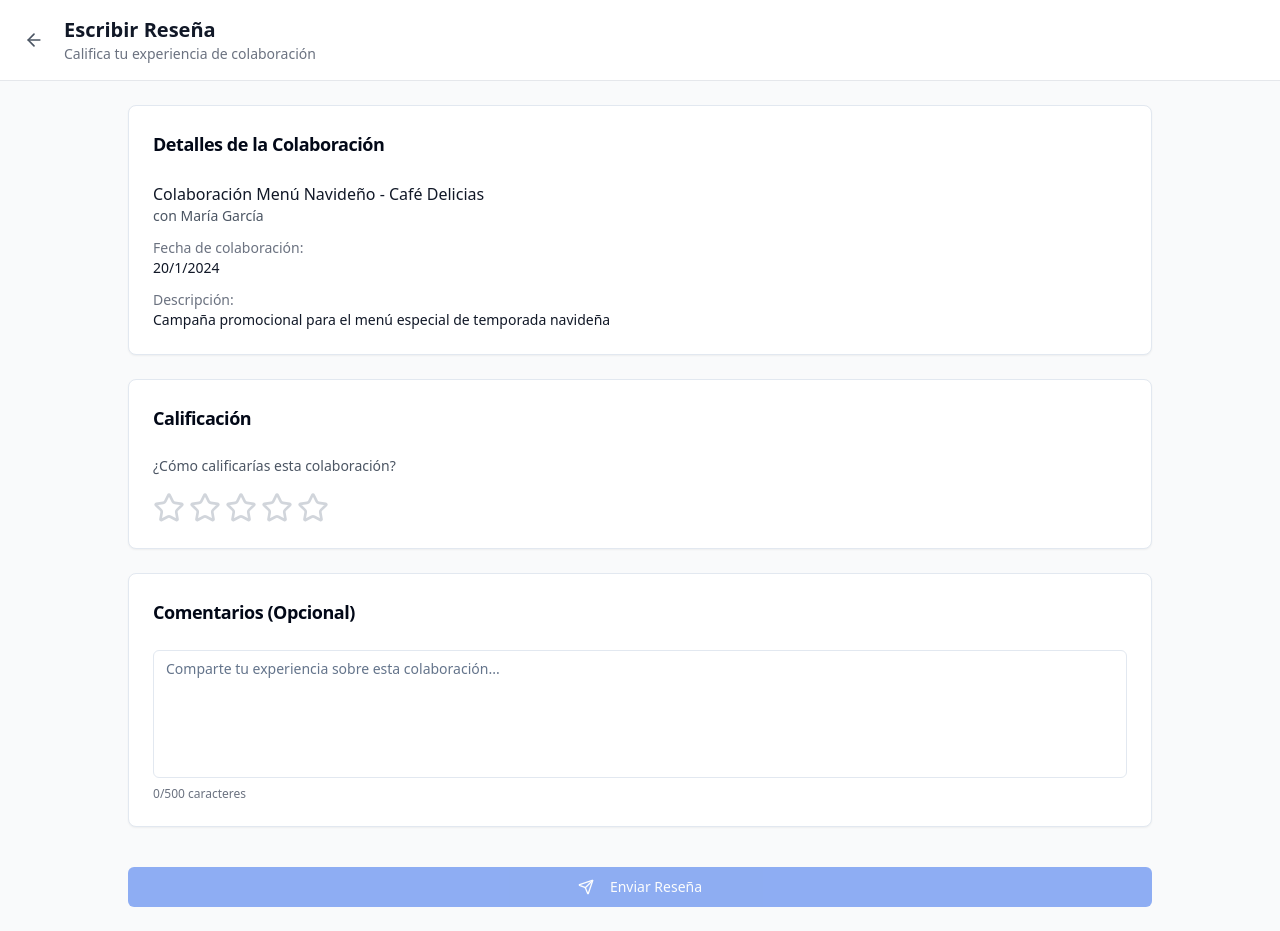
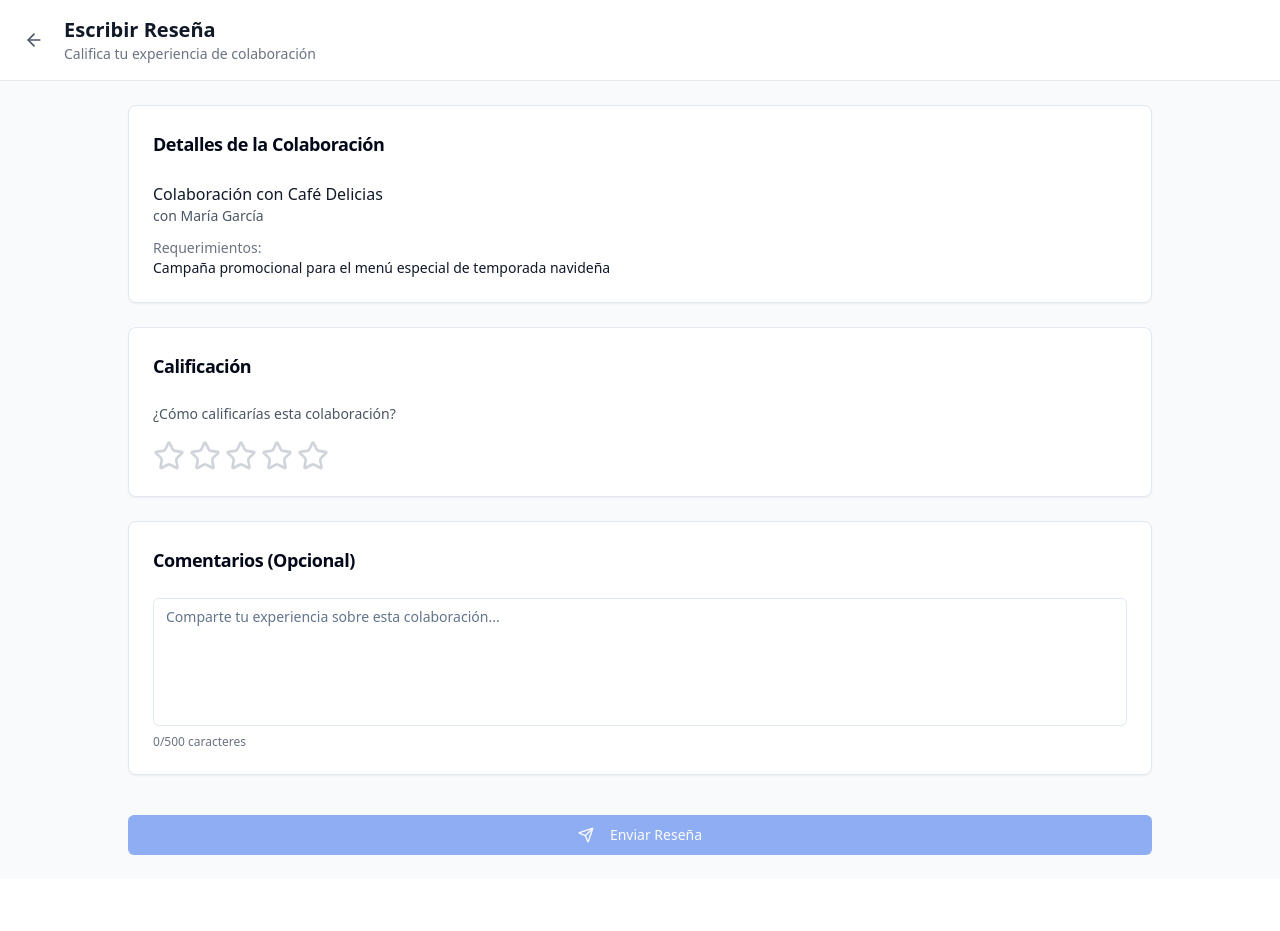
Before and after one commit to bradyshelf/solofoodies-reviews-prototype, a React (Vite) app: page /review/1 in a window 1280 px wide. After the commit the page ends 879 px from the top, so only its background shows below. Built offline with nearby package versions, Linux system fonts and the light colour scheme.

Commit message:
Update collaboration details
Change title and description in the collaboration section.

```diff
--- a/src/pages/ReviewFormPage.tsx
+++ b/src/pages/ReviewFormPage.tsx
@@ -97,17 +97,11 @@ const ReviewFormPage = () => {
           </CardHeader>
           <CardContent className="space-y-3 text-left">
             <div>
-              <h3 className="font-medium text-gray-900">{pendingReview.projectTitle}</h3>
+              <h3 className="font-medium text-gray-900">Colaboración con {pendingReview.reviewerName}</h3>
               <p className="text-sm text-gray-600">con {pendingReview.collaboratorName}</p>
             </div>
             <div>
-              <p className="text-sm text-gray-500">Fecha de colaboración:</p>
-              <p className="text-sm text-gray-900">
-                {new Date(pendingReview.date).toLocaleDateString('es-ES')}
-              </p>
-            </div>
-            <div>
-              <p className="text-sm text-gray-500">Descripción:</p>
+              <p className="text-sm text-gray-500">Requerimientos:</p>
               <p className="text-sm text-gray-900">{pendingReview.description}</p>
             </div>
           </CardContent>
```
